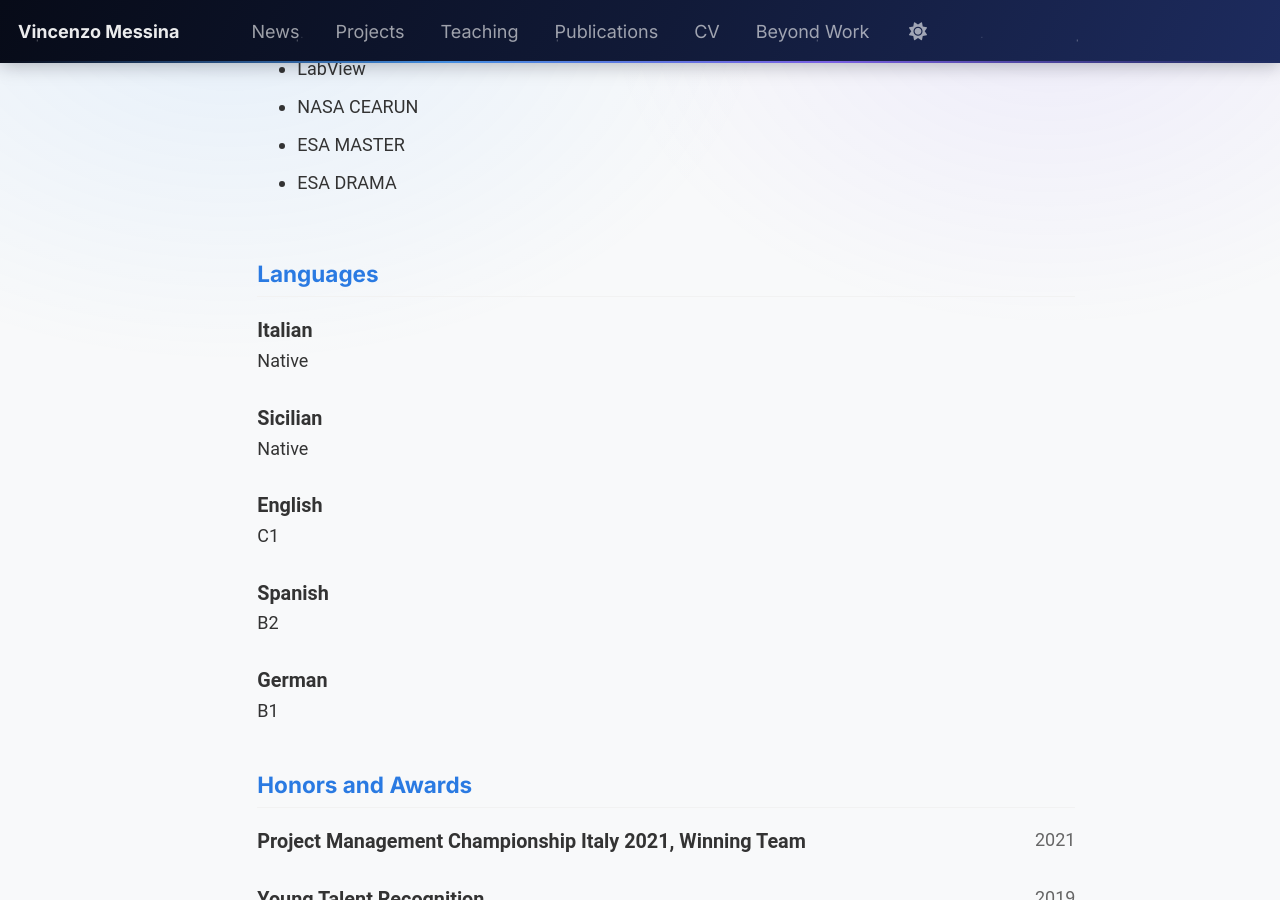
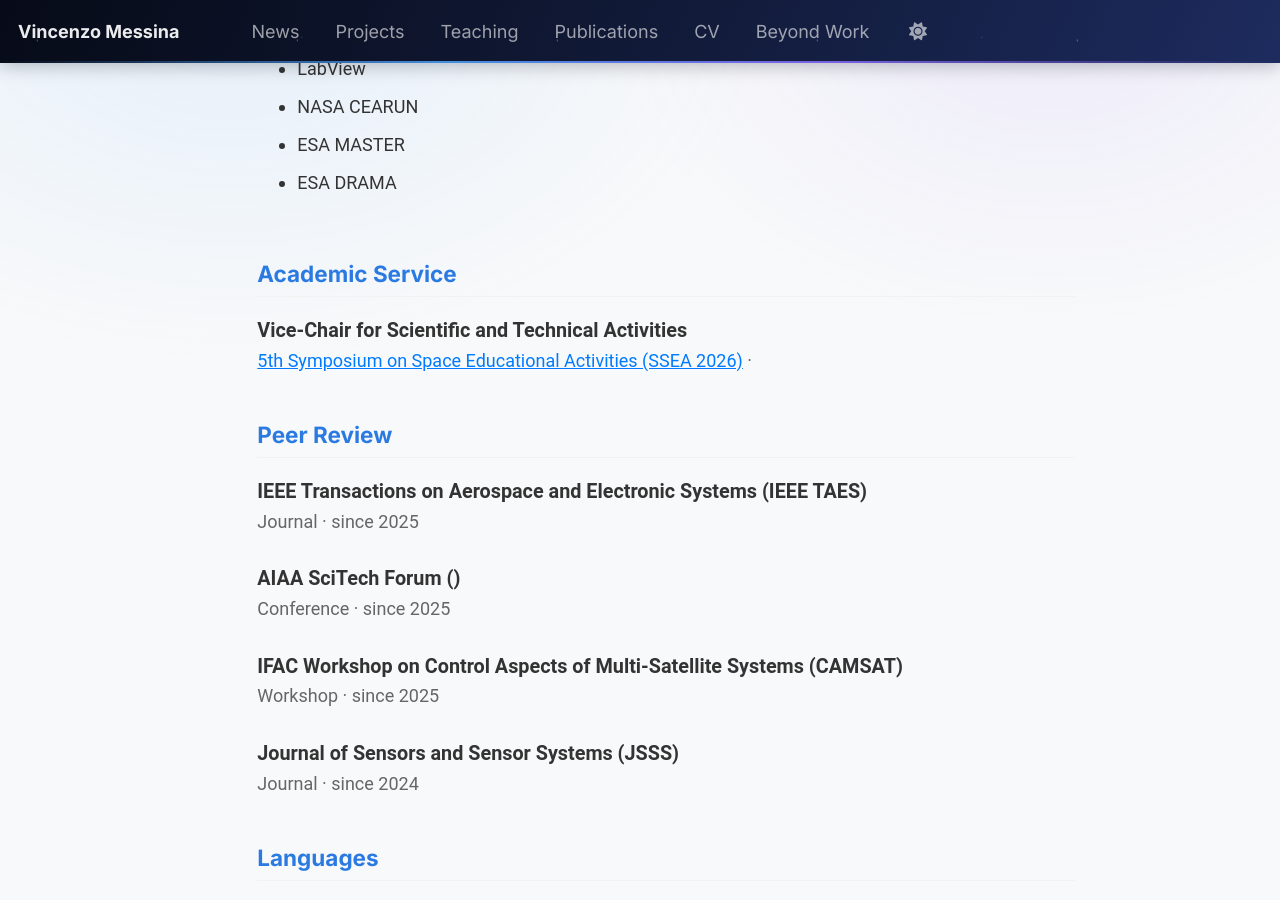
Before and after one commit to MessinaVincenzo/MessinaVincenzo.github.io, a Jekyll site: the page built from _pages/cv.md, in a window 1280 px wide and 900 px high, scrolled down 2627 px. Built offline with Jekyll 4.4.1, drawn with Linux system fonts in a browser that asks for light colours.

Commit message:
Add Academic Service and Peer Review sections to the CV
Peer Review lists the four venues reviewed for, each with its type and
the year reviewing started. Academic Service carries the SSEA 2026
vice-chair role, linked to the symposium site.

Both render the venue line as a subtitle under the title rather than
using the cv-item-header flex row: the journal names are long enough
that the row breaks, which right-aligned the meta on short entries and
pushed it to its own line on long ones.

Co-Authored-By: Claude Opus 5 <noreply@anthropic.com>

```diff
--- a/_data/cv.json
+++ b/_data/cv.json
@@ -198,6 +198,40 @@
     }
   ],
 
+  "service": [
+    {
+      "role": "Vice-Chair for Scientific and Technical Activities",
+      "organization": "5th Symposium on Space Educational Activities (SSEA 2026)",
+      "date": "",
+      "url": "https://ssea.space/"
+    }
+  ],
+  "reviewing": [
+    {
+      "name": "IEEE Transactions on Aerospace and Electronic Systems",
+      "since": "2025",
+      "abbreviation": "IEEE TAES",
+      "type": "Journal"
+    },
+    {
+      "name": "AIAA SciTech Forum",
+      "since": "2025",
+      "abbreviation": "",
+      "type": "Conference"
+    },
+    {
+      "name": "IFAC Workshop on Control Aspects of Multi-Satellite Systems",
+      "since": "2025",
+      "abbreviation": "CAMSAT",
+      "type": "Workshop"
+    },
+    {
+      "name": "Journal of Sensors and Sensor Systems",
+      "since": "2024",
+      "abbreviation": "JSSS",
+      "type": "Journal"
+    }
+  ],
   "publications": [],
   "presentations": [],
   "teaching": [],
--- a/_includes/cv-template.html
+++ b/_includes/cv-template.html
@@ -214,6 +214,47 @@
   </div>
   {% endif %}
 
+  {% if cv.service.size > 0 %}
+  <!-- Academic Service -->
+  <div class="cv-section">
+    <h2>Academic Service</h2>
+    <ul class="cv-list">
+      {% for item in cv.service %}
+      <li class="cv-item">
+        <div class="cv-item-content">
+          <div class="cv-item-title">{{ item.role }}</div>
+          {% if item.organization != blank or item.date != blank %}
+          <div class="cv-item-subtitle">{% if item.url != blank %}<a href="{{ item.url }}" target="_blank">{{ item.organization }}</a>{% else %}{{ item.organization }}{% endif %}{% if item.organization != blank and item.date != blank %} &middot; {% endif %}{{ item.date }}</div>
+          {% endif %}
+        </div>
+      </li>
+      {% endfor %}
+    </ul>
+  </div>
+  {% endif %}
+
+  {% if cv.reviewing.size > 0 %}
+  <!-- Peer Review -->
+  <div class="cv-section">
+    <h2>Peer Review</h2>
+    <ul class="cv-list">
+      {% for venue in cv.reviewing %}
+      <li class="cv-item">
+        <!-- Not the cv-item-header/cv-item-date pattern: these titles are long
+             enough that the flex row breaks, right-aligning the meta on some
+             rows and dropping it to the next line on others. -->
+        <div class="cv-item-content">
+          <div class="cv-item-title">{{ venue.name }}{% if venue.abbreviation != blank %} ({{ venue.abbreviation }}){% endif %}</div>
+          {% if venue.type != blank or venue.since != blank %}
+          <div class="cv-item-subtitle">{{ venue.type }}{% if venue.type != blank and venue.since != blank %} &middot; {% endif %}{% if venue.since != blank %}since {{ venue.since }}{% endif %}</div>
+          {% endif %}
+        </div>
+      </li>
+      {% endfor %}
+    </ul>
+  </div>
+  {% endif %}
+
   {% if cv.portfolio.size > 0 %}
   <!-- Portfolio -->
   <div class="cv-section">
```
